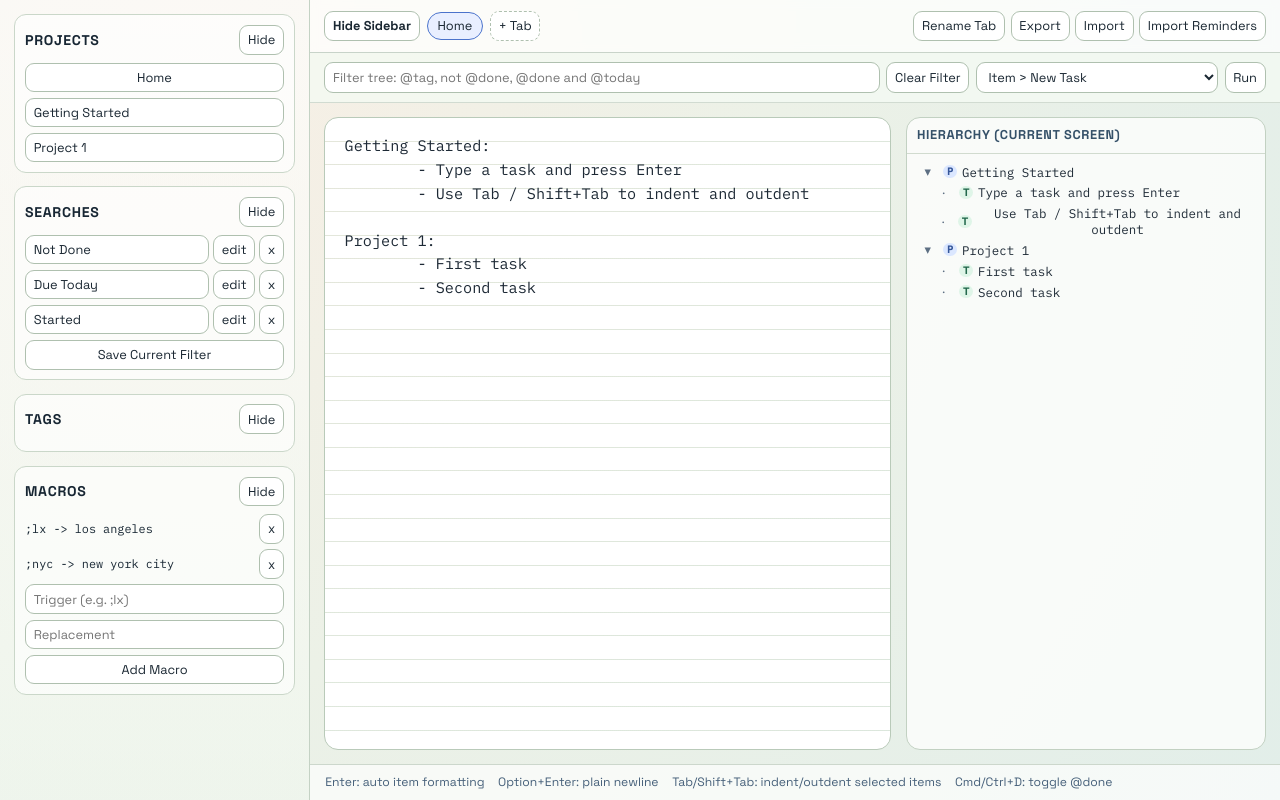
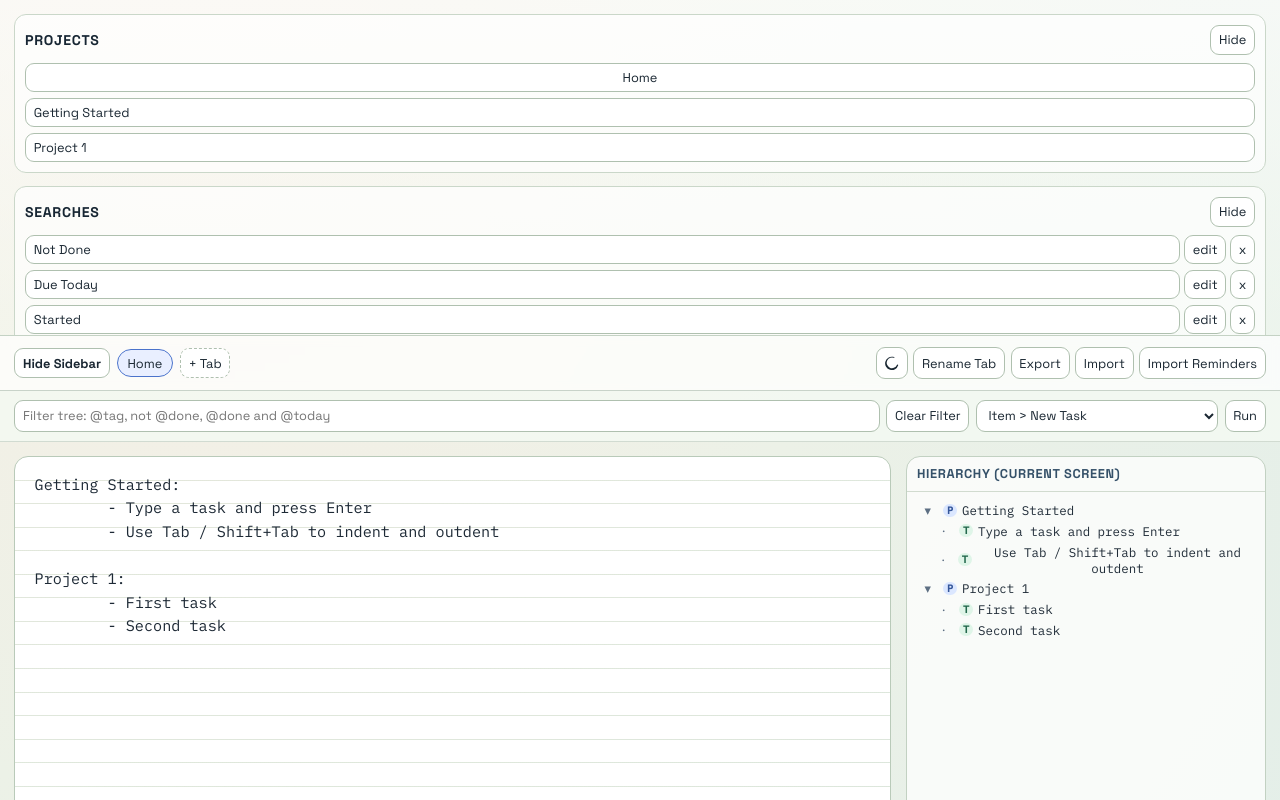
Before and after one commit to RazaS/tasks, a React (Vite) app: page / in a window 1280 px wide. Shown: the top 800 px of the page. Built offline with nearby package versions, Linux system fonts and the light colour scheme.

Commit message:
Switch sidebar to vertical panel collapse and add dark mode icon toggle

```diff
--- a/src/App.css
+++ b/src/App.css
@@ -1,17 +1,18 @@
 .app-shell {
   min-height: 100vh;
   display: grid;
-  grid-template-columns: 310px 1fr;
+  grid-template-columns: 1fr;
+  grid-template-rows: minmax(0, 42vh) minmax(0, 1fr);
   background: radial-gradient(circle at 15% 12%, #f7efe5 0%, #ecf1e7 45%, #e2eee9 100%);
   color: #172633;
 }
 
 .app-shell.sidebar-collapsed {
-  grid-template-columns: 0 1fr;
+  grid-template-rows: 0 minmax(0, 1fr);
 }
 
 .left-panel {
-  border-right: 1px solid #c4d2c4;
+  border-bottom: 1px solid #c4d2c4;
   padding: 0.9rem;
   display: flex;
   flex-direction: column;
@@ -21,11 +22,12 @@
 }
 
 .left-panel.collapsed {
-  width: 0;
+  height: 0;
   padding: 0;
   border: 0;
   overflow: hidden;
   pointer-events: none;
+  opacity: 0;
 }
 
 .panel-block {
@@ -147,6 +149,15 @@
 
 .sidebar-toggle {
   font-weight: 700;
+}
+
+.icon-toggle {
+  display: inline-flex;
+  align-items: center;
+  justify-content: center;
+  width: 2rem;
+  height: 2rem;
+  padding: 0;
 }
 
 .top-actions {
@@ -347,6 +358,56 @@ button:focus {
   outline-offset: 1px;
 }
 
+.app-shell.dark {
+  background: radial-gradient(circle at 15% 12%, #1c2530 0%, #131d27 45%, #0f1720 100%);
+  color: #d6e2ef;
+}
+
+.app-shell.dark .left-panel,
+.app-shell.dark .panel-block,
+.app-shell.dark .tabs-bar,
+.app-shell.dark .command-bar,
+.app-shell.dark .outline-surface,
+.app-shell.dark .editor-footer {
+  background: rgba(17, 28, 40, 0.88);
+  border-color: #314254;
+}
+
+.app-shell.dark .panel-head h2,
+.app-shell.dark .outline-head,
+.app-shell.dark .tree-title,
+.app-shell.dark .tree-tags,
+.app-shell.dark .editor-footer,
+.app-shell.dark .saved-main,
+.app-shell.dark .macro-row span {
+  color: #c6d7ea;
+}
+
+.app-shell.dark .free-editor {
+  background:
+    repeating-linear-gradient(
+      to bottom,
+      #0f1a26,
+      #0f1a26 calc(1.55em - 1px),
+      rgba(74, 97, 122, 0.45) calc(1.55em - 1px),
+      rgba(74, 97, 122, 0.45) 1.55em
+    );
+  border-color: #38516b;
+  color: #dde8f4;
+}
+
+.app-shell.dark button,
+.app-shell.dark input,
+.app-shell.dark select {
+  background: #1b2a3a;
+  border-color: #40546a;
+  color: #d3e0ef;
+}
+
+.app-shell.dark button:hover {
+  background: #24384d;
+}
+
 @media (max-width: 1220px) {
   .editor-surface {
     grid-template-columns: 1fr;
--- a/src/App.tsx
+++ b/src/App.tsx
@@ -54,6 +54,7 @@ type PersistedState = {
   savedSearches: SavedSearch[];
   sectionVisibility: SectionVisibility;
   sidebarCollapsed: boolean;
+  darkMode: boolean;
 };
 
 type PendingSelection = {
@@ -524,6 +525,7 @@ function parseLoadedState(raw: string | null): PersistedState | null {
         : [],
       sectionVisibility: parsed.sectionVisibility ?? DEFAULT_SECTIONS,
       sidebarCollapsed: Boolean(parsed.sidebarCollapsed),
+      darkMode: Boolean(parsed.darkMode),
     };
   } catch {
     return null;
@@ -625,6 +627,7 @@ function App() {
   const [newMacroReplacement, setNewMacroReplacement] = useState('');
   const [filterQuery, setFilterQuery] = useState('');
   const [sidebarCollapsed, setSidebarCollapsed] = useState<boolean>(() => loaded?.sidebarCollapsed ?? false);
+  const [darkMode, setDarkMode] = useState<boolean>(() => loaded?.darkMode ?? false);
   const [focusByTab, setFocusByTab] = useState<Record<string, FocusRange>>({});
   const [collapsedByTab, setCollapsedByTab] = useState<Record<string, string[]>>({});
   const [quickAction, setQuickAction] = useState<QuickAction>('new_task');
@@ -680,10 +683,11 @@ function App() {
       savedSearches,
       sectionVisibility,
       sidebarCollapsed,
+      darkMode,
     };
 
     localStorage.setItem(STORAGE_KEY, JSON.stringify(payload));
-  }, [tabs, activeTab, macros, savedSearches, sectionVisibility, sidebarCollapsed]);
+  }, [tabs, activeTab, macros, savedSearches, sectionVisibility, sidebarCollapsed, darkMode]);
 
   useEffect(() => {
     const pending = pendingSelectionRef.current;
@@ -1779,7 +1783,7 @@ function App() {
   }
 
   return (
-    <div className={`app-shell ${sidebarCollapsed ? 'sidebar-collapsed' : ''}`}>
+    <div className={`app-shell ${sidebarCollapsed ? 'sidebar-collapsed' : ''} ${darkMode ? 'dark' : ''}`}>
       <aside className={`left-panel ${sidebarCollapsed ? 'collapsed' : ''}`}>
         <section className="panel-block">
           <div className="panel-head">
@@ -1930,6 +1934,28 @@ function App() {
           </div>
 
           <div className="top-actions">
+            <button
+              type="button"
+              className="icon-toggle"
+              aria-label={darkMode ? 'Switch to light mode' : 'Switch to dark mode'}
+              onClick={() => setDarkMode((previous) => !previous)}
+            >
+              {darkMode ? (
+                <svg viewBox="0 0 24 24" width="16" height="16" aria-hidden="true">
+                  <path
+                    fill="currentColor"
+                    d="M12 4a1 1 0 0 1 1 1v1.3a1 1 0 1 1-2 0V5a1 1 0 0 1 1-1Zm0 12a4 4 0 1 0 0-8 4 4 0 0 0 0 8Zm0 4a1 1 0 0 1 1 1v1a1 1 0 1 1-2 0v-1a1 1 0 0 1 1-1ZM4 12a1 1 0 0 1 1-1h1.3a1 1 0 1 1 0 2H5a1 1 0 0 1-1-1Zm12.7 0a1 1 0 0 1 1-1H19a1 1 0 1 1 0 2h-1.3a1 1 0 0 1-1-1ZM6.8 6.8a1 1 0 0 1 1.4 0l.9.9a1 1 0 0 1-1.4 1.4l-.9-.9a1 1 0 0 1 0-1.4Zm8.1 8.1a1 1 0 0 1 1.4 0l.9.9a1 1 0 0 1-1.4 1.4l-.9-.9a1 1 0 0 1 0-1.4ZM17.2 6.8a1 1 0 0 1 0 1.4l-.9.9a1 1 0 1 1-1.4-1.4l.9-.9a1 1 0 0 1 1.4 0Zm-8.1 8.1a1 1 0 0 1 0 1.4l-.9.9a1 1 0 1 1-1.4-1.4l.9-.9a1 1 0 0 1 1.4 0Z"
+                  />
+                </svg>
+              ) : (
+                <svg viewBox="0 0 24 24" width="16" height="16" aria-hidden="true">
+                  <path
+                    fill="currentColor"
+                    d="M14.8 3.2a1 1 0 0 1 .9 1.4 8 8 0 1 0 3.7 10.3 1 1 0 0 1 1.9.5A10 10 0 1 1 13.9 2.8a1 1 0 0 1 .9.4Z"
+                  />
+                </svg>
+              )}
+            </button>
             <button type="button" onClick={renameActiveTab}>
               Rename Tab
             </button>
```
